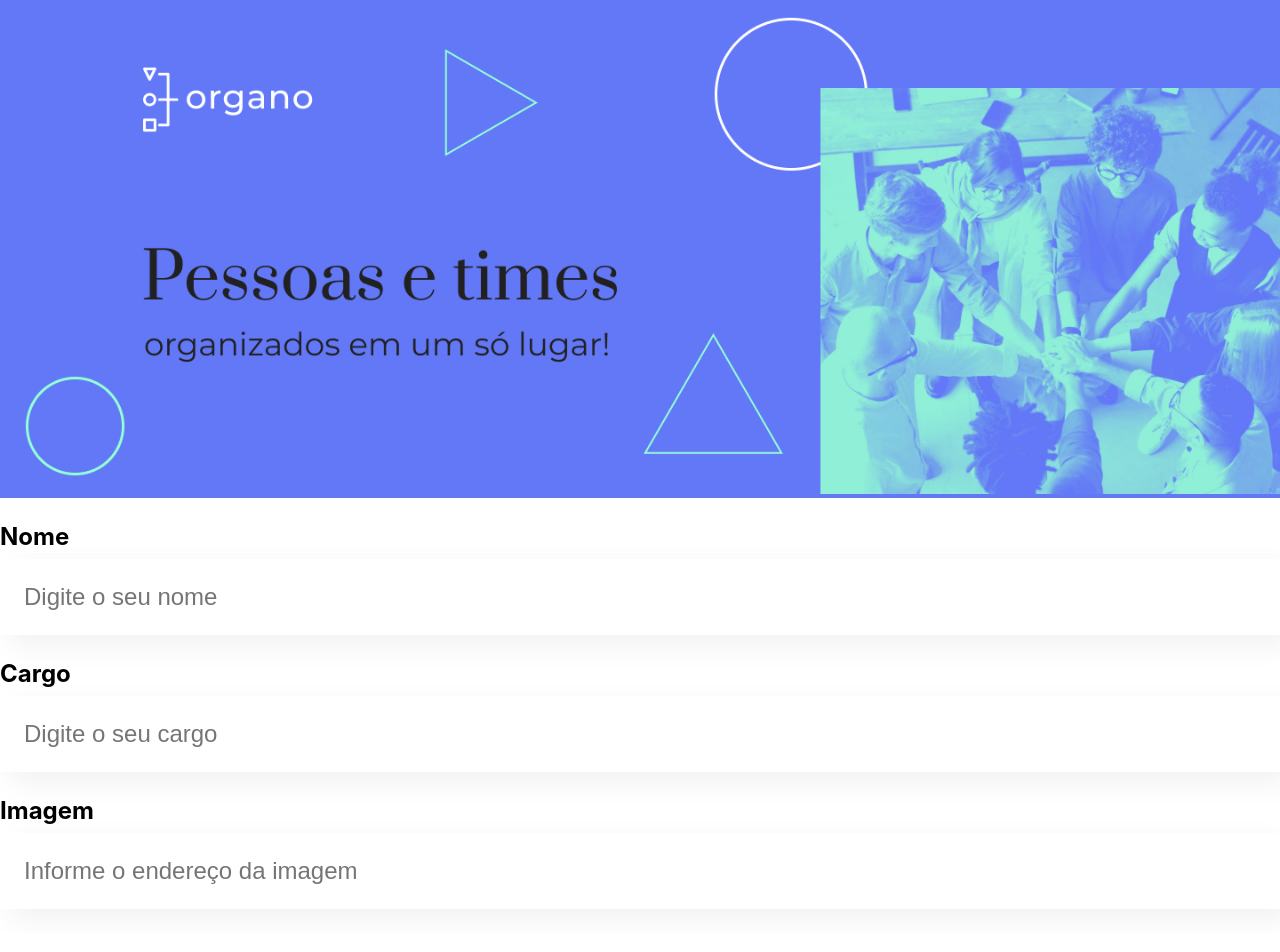
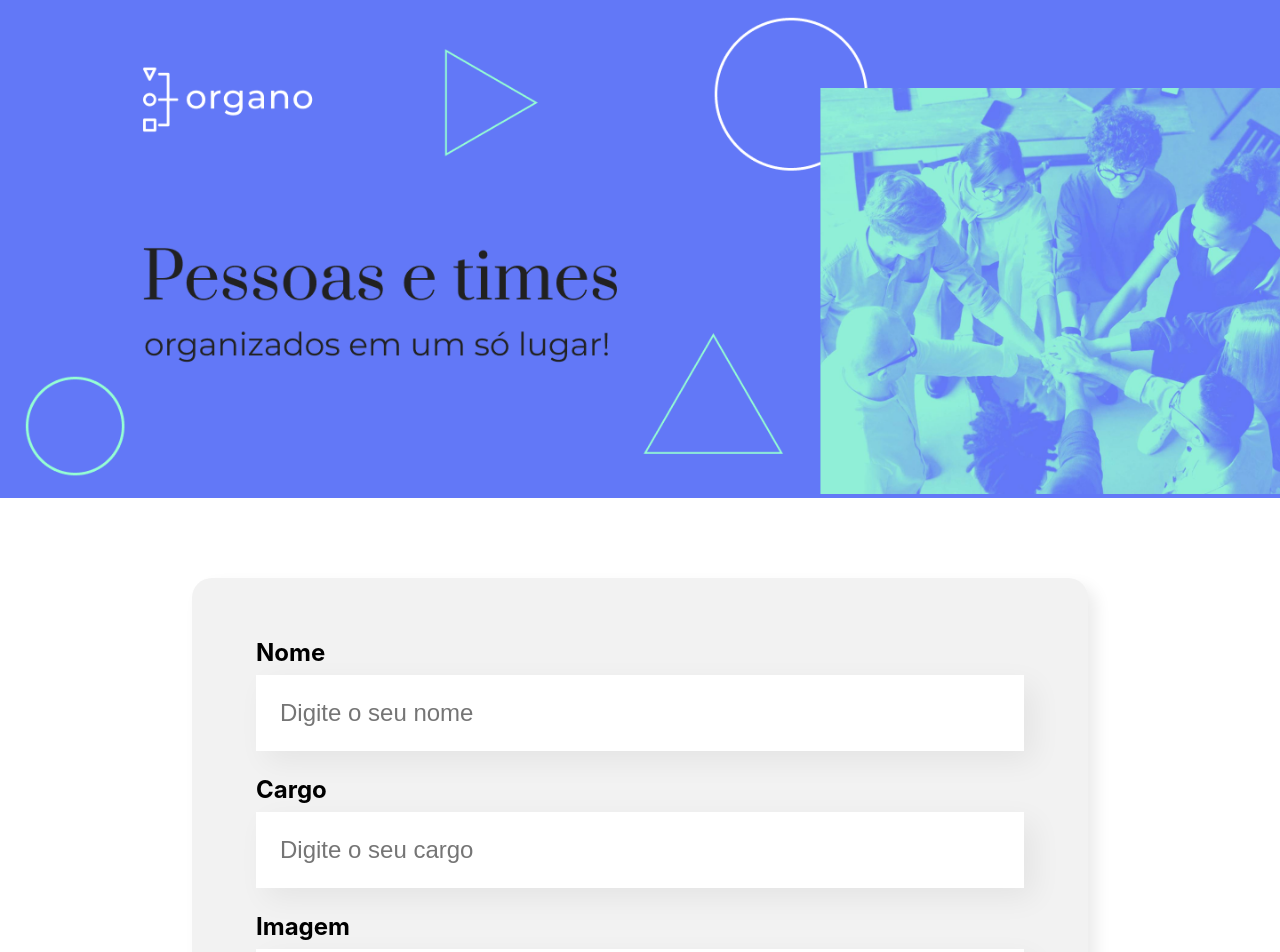
Before and after one commit to raphaelaferraz/organo, a React (Create React App) app in the folder organo/: page / in a window 1280 px wide. Shown: the top 952 px of the page. Built offline with nearby package versions, Linux system fonts and the light colour scheme.

Commit message:
Adição do CSS do componente Formulario

```diff
--- /dev/null
+++ b/organo/src/componentes/Formulario/Formulario.css
@@ -0,0 +1,14 @@
+.secao {
+  display: flex;
+  justify-content: center;
+  margin: 80px 0;
+}
+
+.secao_formulario {
+  max-width: 80%;
+  background-color: #f2f2f2;
+  border-radius: 20px;
+  padding: 36px 64px;
+  box-shadow: 8px 8px 16px rgba(0, 0 ,0, 0.08);
+  width: 60%;
+}
--- a/organo/src/componentes/Formulario/index.js
+++ b/organo/src/componentes/Formulario/index.js
@@ -1,9 +1,10 @@
 import CampoTexto from '../CampoTexto';
+import './Formulario.css'
 
 const Formulario = () => {
   return (
-    <section>
-      <form>
+    <section className="secao">
+      <form className="secao_formulario">
         <CampoTexto label='Nome' placeholder='Digite o seu nome' />
         <CampoTexto label='Cargo' placeholder='Digite o seu cargo' />
         <CampoTexto label='Imagem' placeholder='Informe o endereço da imagem' />
```
